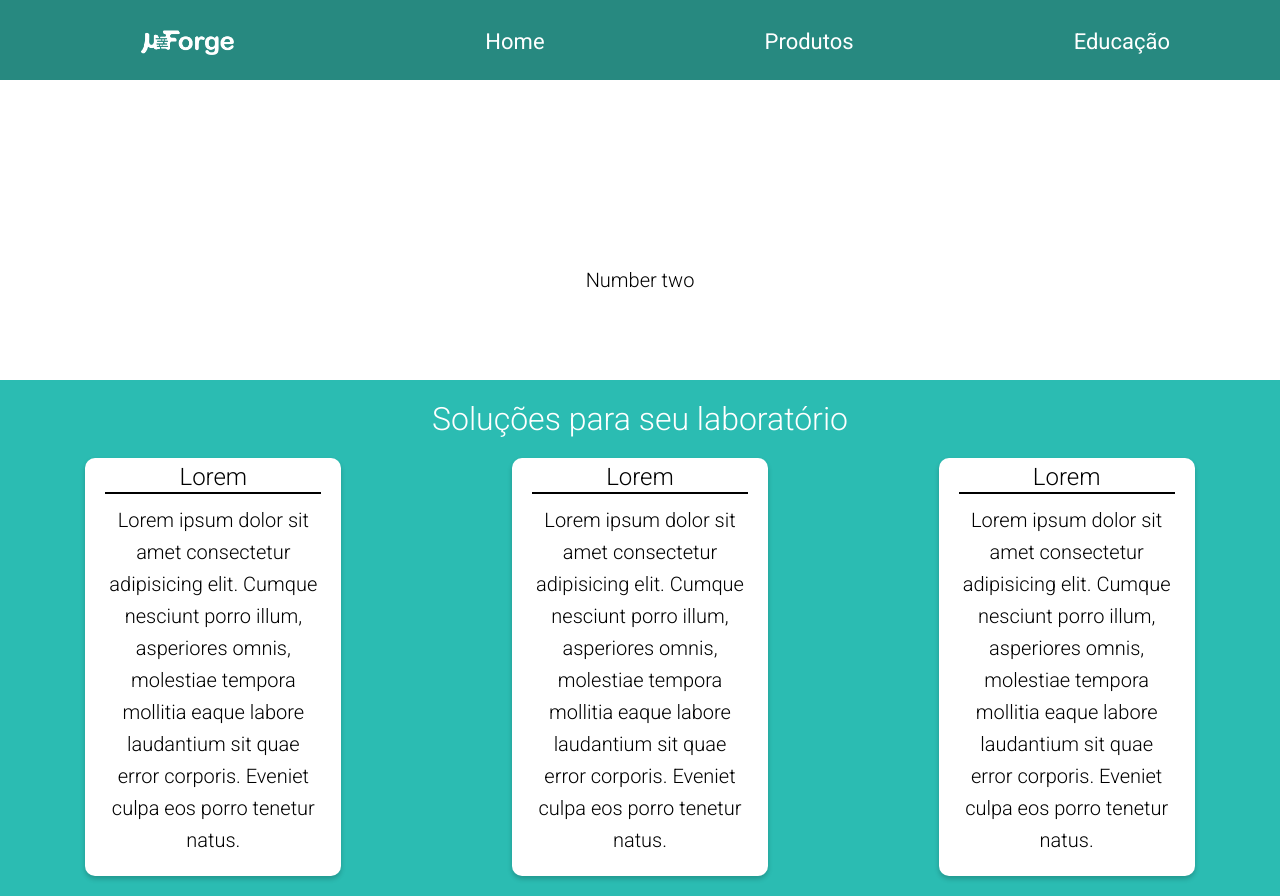
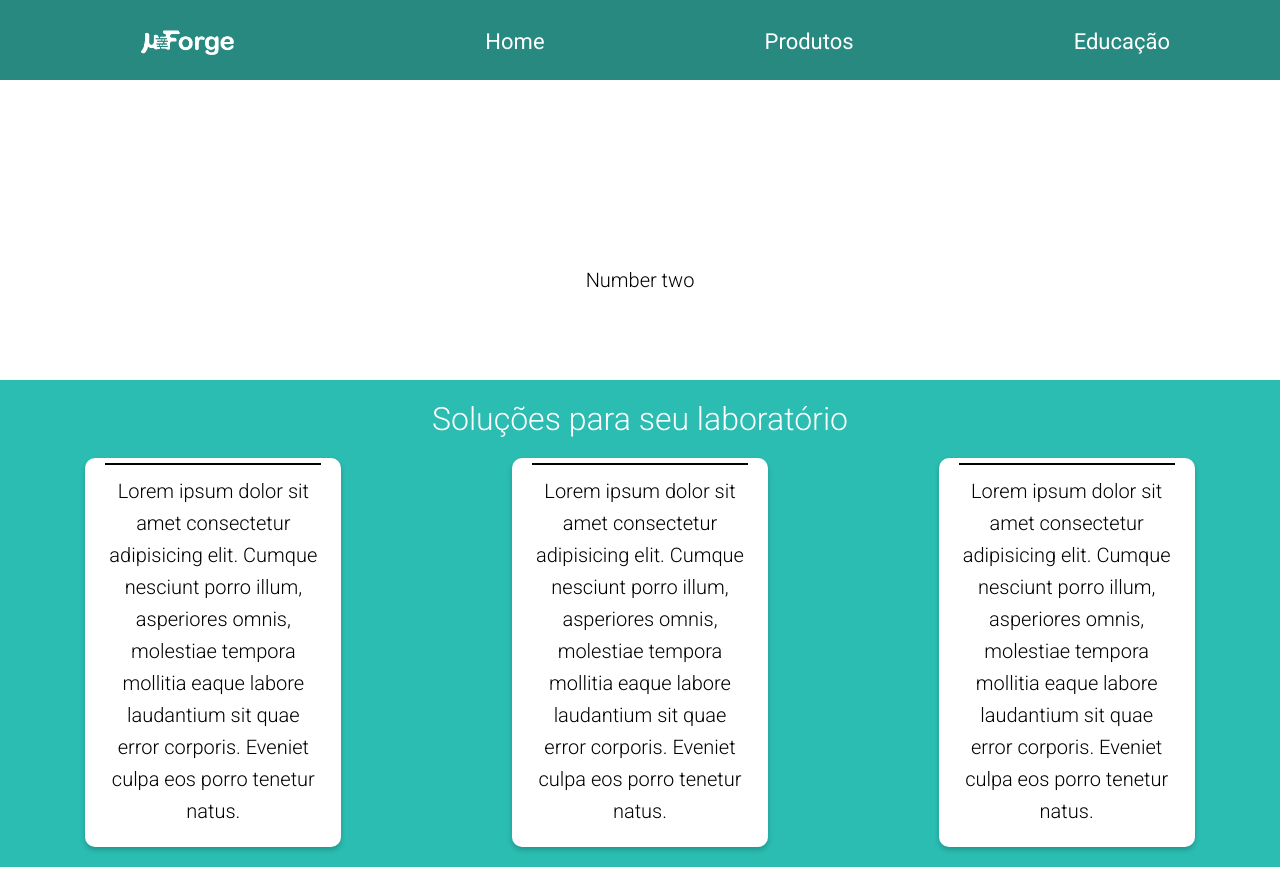
Before and after one commit to Matt-BF/uforge-next-site, a Next.js app: page / in a window 1280 px wide. After the commit the page ends 867 px from the top, so only its background shows below. Built offline with nearby package versions, Linux system fonts and the light colour scheme.

Commit message:
added fontawesome i tag to title of card

```diff
--- a/components/Infos.js
+++ b/components/Infos.js
@@ -6,9 +6,9 @@ const Infos = () => {
         <div className={`${stylesInfos.container} ${stylesInfos.flex} bg-secondary`}>
             <h1 style={{"alignSelf":"center"}}>Soluções para seu laboratório</h1>
             <div className={`${stylesInfos.flexGrid}`}>
-            <Card title='Lorem' text='Lorem ipsum dolor sit amet consectetur adipisicing elit. Cumque nesciunt porro illum, asperiores omnis, molestiae tempora mollitia eaque labore laudantium sit quae error corporis. Eveniet culpa eos porro tenetur natus.'/>
-            <Card title='Lorem' text='Lorem ipsum dolor sit amet consectetur adipisicing elit. Cumque nesciunt porro illum, asperiores omnis, molestiae tempora mollitia eaque labore laudantium sit quae error corporis. Eveniet culpa eos porro tenetur natus.'/>
-            <Card title='Lorem' text='Lorem ipsum dolor sit amet consectetur adipisicing elit. Cumque nesciunt porro illum, asperiores omnis, molestiae tempora mollitia eaque labore laudantium sit quae error corporis. Eveniet culpa eos porro tenetur natus.'/>
+            <Card title={<i class="fas fa-flask icon"></i>} text='Lorem ipsum dolor sit amet consectetur adipisicing elit. Cumque nesciunt porro illum, asperiores omnis, molestiae tempora mollitia eaque labore laudantium sit quae error corporis. Eveniet culpa eos porro tenetur natus.'/>
+            <Card title={<i class="fas fa-graduation-cap icon"></i>} text='Lorem ipsum dolor sit amet consectetur adipisicing elit. Cumque nesciunt porro illum, asperiores omnis, molestiae tempora mollitia eaque labore laudantium sit quae error corporis. Eveniet culpa eos porro tenetur natus.'/>
+            <Card title={<i class="far fa-comments icon"></i>} text='Lorem ipsum dolor sit amet consectetur adipisicing elit. Cumque nesciunt porro illum, asperiores omnis, molestiae tempora mollitia eaque labore laudantium sit quae error corporis. Eveniet culpa eos porro tenetur natus.'/>
             </div>
 
         </div>
--- a/styles/Infos.module.css
+++ b/styles/Infos.module.css
@@ -13,10 +13,3 @@
   display: flex;
   justify-content: space-around;
 }
-
-.grid {
-  display: grid;
-  grid-template-columns: repeat(3, 1fr);
-  height: 100%;
-  width: 100%;
-}
```
